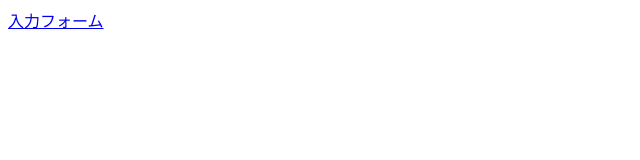
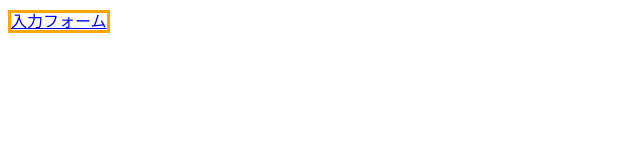
Before and after one commit to usab114514/conflict-test, a plain HTML site: page index.html in a window 1280 px wide. Shown: the whole page, without its empty margins (0-640 px from the left). Drawn offline with Linux system fonts and the light colour scheme.

Commit message:
index.htmlとformに追記
入力フォームを囲った
formにテンプレートの作成

```diff
--- a/index.html
+++ b/index.html
@@ -7,6 +7,6 @@
 </head>
 <body>
 
-	<a href="form.html">入力フォーム</a>
+	<a href="form.html" style="border: solid orange 3px;">入力フォーム</a>
 </body>
 </html>
```
Also changed, not shown: form.html (+10 -0 lines).
